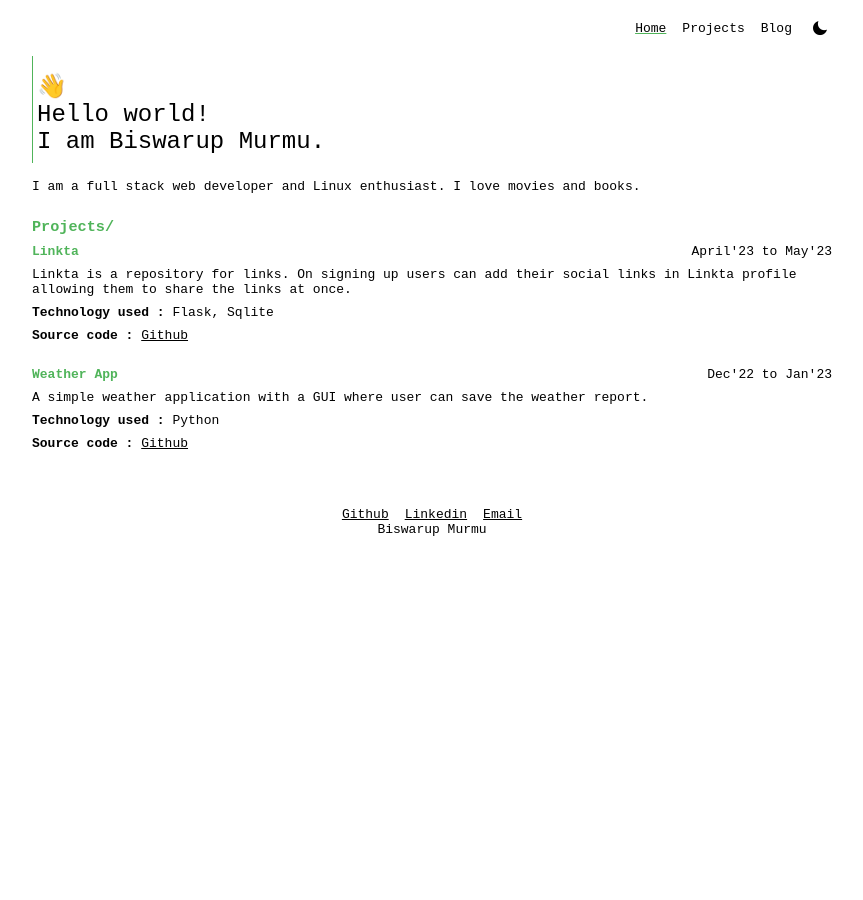
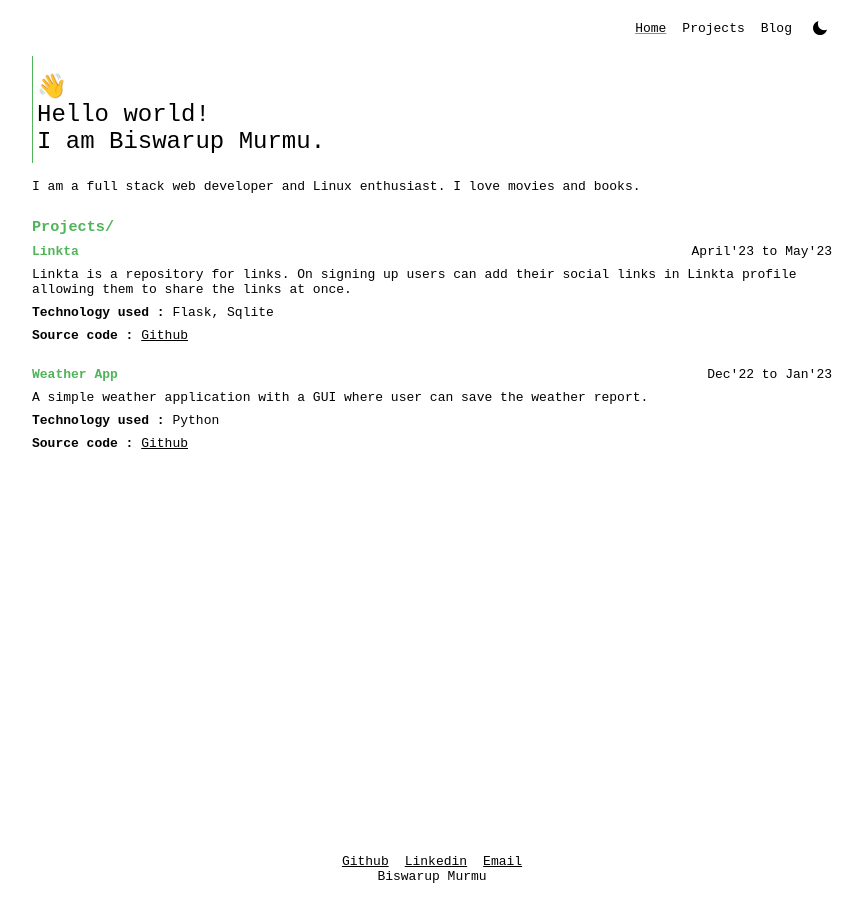
Before and after one commit to biswarupmurmu/biswarupmurmu.github.io, a Jekyll site: the page built from index.html, in a window 1280 px wide. Shown: the whole page, without its empty margins (208-1071 px from the left). Built offline with Jekyll 4.4.1, drawn with Linux system fonts in a browser that asks for light colours.

Commit message:
Minor change

```diff
--- a/css/main.css
+++ b/css/main.css
@@ -10,6 +10,10 @@
     --dark-body-background-color: rgb(0, 0, 0);
 }
 
+* {
+    box-sizing: border-box;
+}
+
 body {
     padding: 1rem;
     margin: 0;
@@ -17,7 +21,7 @@ body {
     display: flex;
     flex-direction: column;
     align-items: center;
-
+    min-height: 100vh;
     color: var(--dark-text-color, var(--light-text-color));
     background-color: var(--dark-body-background-color, var(--light-body-background-color));
 }
@@ -66,6 +70,7 @@ nav a {
 
 .page-wrapper {
     width: min(100%, 50rem);
+    flex-grow: 1;
 }
 
 .page-wrapper>* {
```
